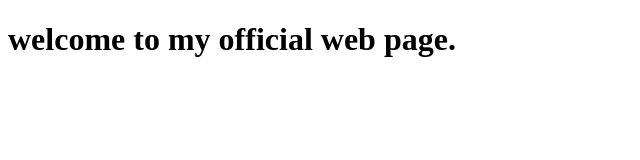
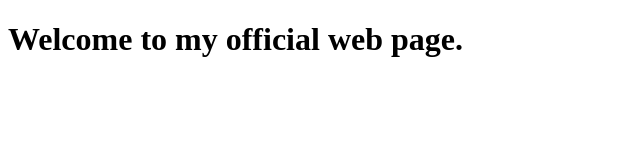
Before and after one commit to cipherwiz/Website, a plain HTML site: page index.html in a window 1280 px wide. Shown: the whole page, without its empty margins (0-640 px from the left). Drawn offline with Linux system fonts and the light colour scheme.

Commit message:
Update index.html

```diff
--- a/index.html
+++ b/index.html
@@ -6,6 +6,6 @@
 </head>
 
 <body>
-<h1>welcome to my official web page.
+<h1>Welcome to my official web page.
 </body>
 </html>
```
